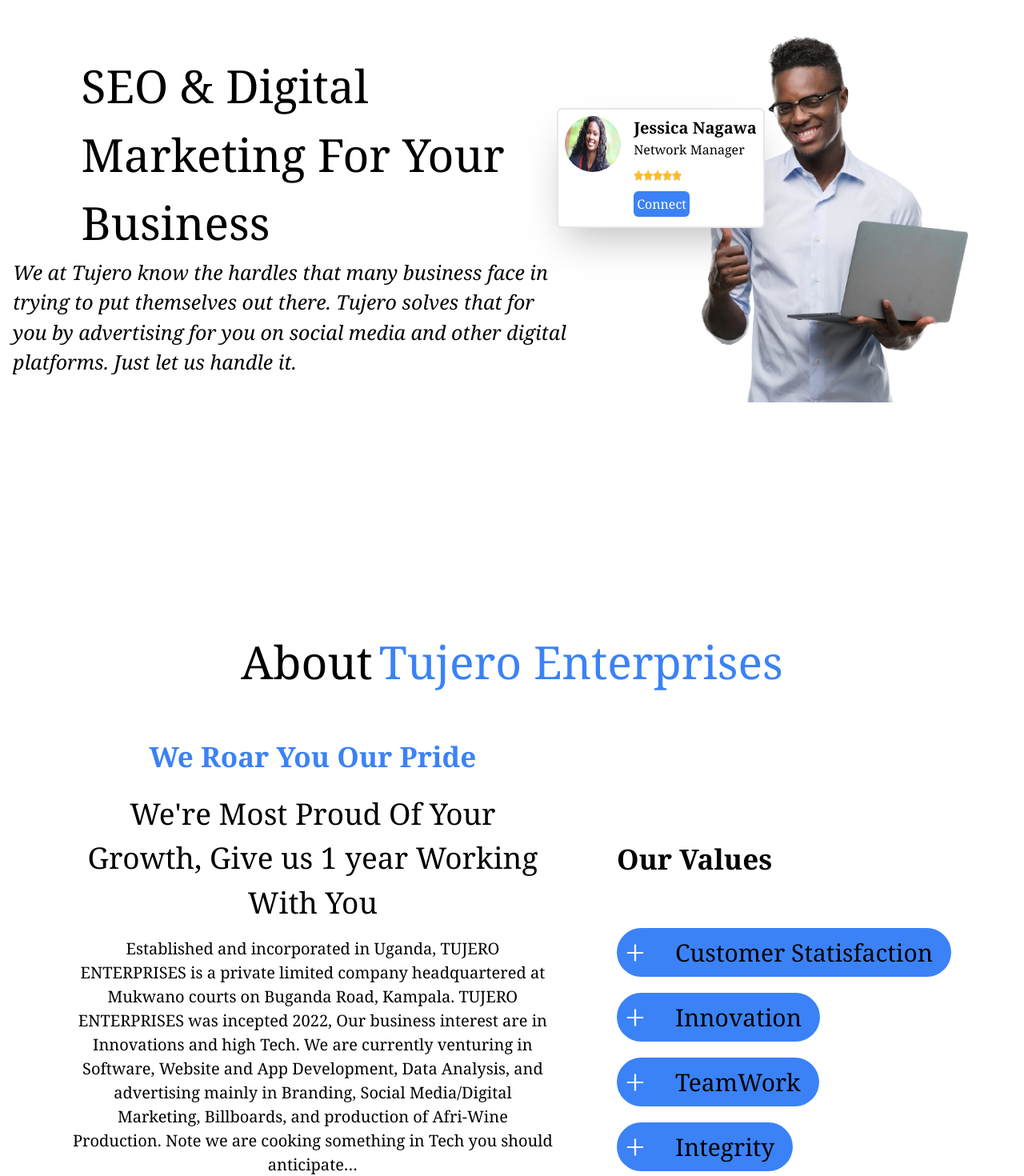
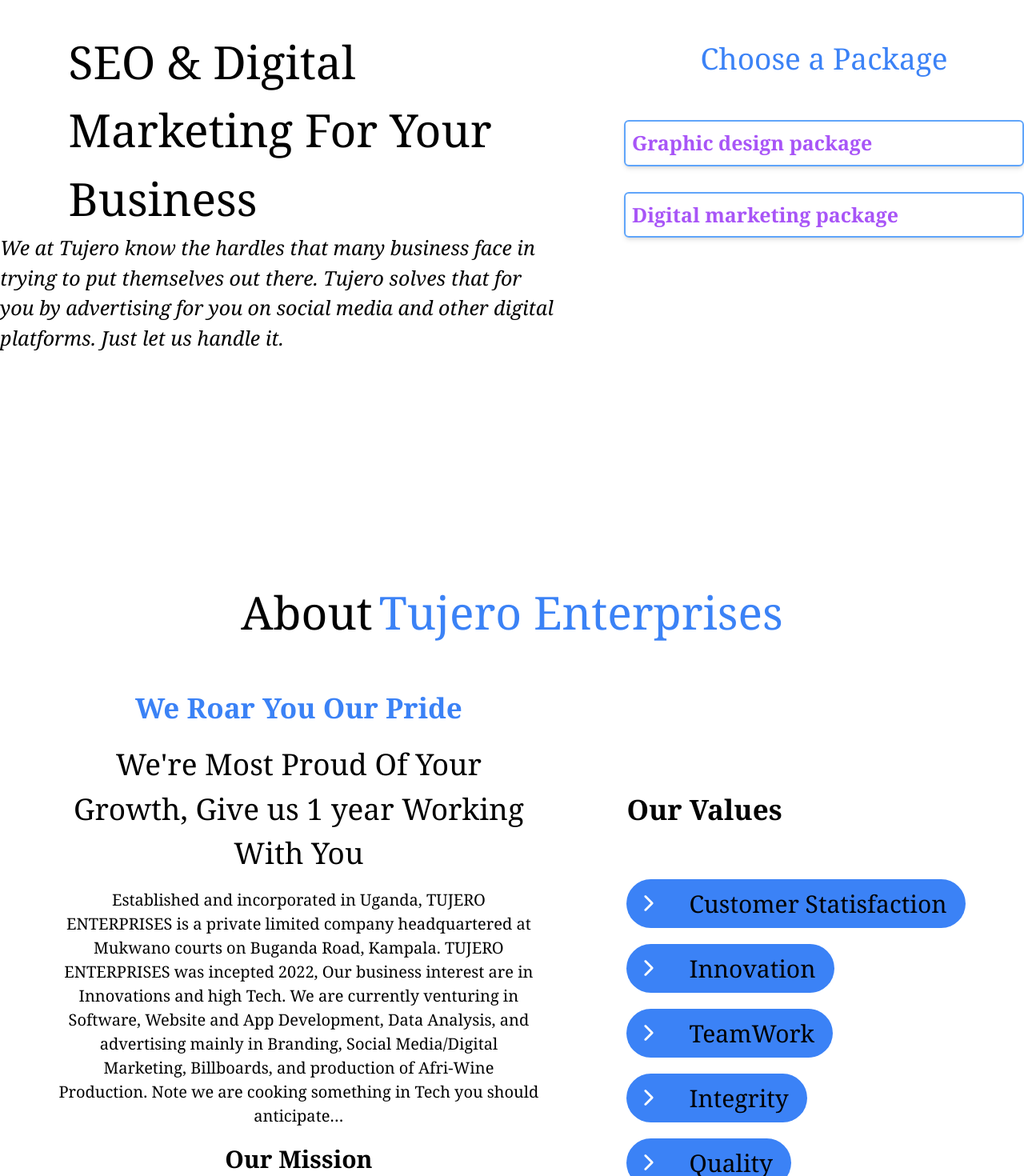
Before and after one commit to Vladmir-dev/tujero2.0, a React (Vite) app: page / in a window 1280 px wide. Shown: the part 2520-3990 px from the top of the page at 80% size. Built offline with nearby package versions, Linux system fonts and the light colour scheme.

Commit message:
new changes

```diff
--- a/src/components/About.jsx
+++ b/src/components/About.jsx
@@ -3,6 +3,7 @@
 import about2 from "../assets/about2.jpeg"
 import about3 from "../assets/woman.jpg"
 import {AiOutlinePlus, AiOutlineMinus} from 'react-icons/ai'
+import {IoIosArrowForward, IoIosArrowDown} from 'react-icons/io'
 
 const About = () => {
 
@@ -54,13 +55,14 @@
           </div>
 
         </div>
-        <div className="flex flex-col md:mt-[-130px] mt-[-60px] font-serif gap-5 ">
+
+        <div className="flex flex-col md:mt-[-130px] mt-[-60px] ml-[30px] font-serif gap-5">
           <h1 className="md:text-[35px] md:text-start text-center text-[30px] font-bold">Our Values</h1>
           <div className="md:mt-[40px] mt-[20px] justify-start items-start flex gap-5 flex-col">
             {values.map((item, index) => (
               <div key={index} className="flex flex-col justtify-start items-start">
              <div onClick={()=>setShow(item.name)}  className="flex gap-5 bg-blue-500 duration-500 rounded-full p-2 justify-start items-center">
-                  {show === item.name ? <AiOutlineMinus style={{transition: 'opacity 0.5s ease-in-out'}} className="text-[30px] duration-500 text-white"/>: <AiOutlinePlus style={{transition: 'opacity 0.5s ease-in-out'}}  className="text-[30px] text-white"/> }
+                  {show === item.name ? <IoIosArrowDown style={{transition: 'opacity 0.5s ease-in-out'}} className="ml-[5px] text-[30px] duration-500 text-white"/>: <IoIosArrowForward style={{transition: 'opacity 0.5s ease-in-out'}}  className="ml-[5px] text-[30px] text-white"/> }
               <h1 className="md:text-[30px] text-[25px] px-[15px]">{item.name}</h1>
             </div>
                 {show === item.name && (
--- a/src/components/ICT.jsx
+++ b/src/components/ICT.jsx
@@ -13,29 +13,55 @@
     setSelectedPackage(packageType);
   };
 
- const packages = [
+  const packages = [
     {
       type: 'A',
       name: 'Static website package',
-      description: 'This package offers a simple and basic website with up to 5 pages, basic SEO, social media integration, a free domain and hosting for one year, and 3 months website support and maintenance from publication of the site.',
+      description: [
+        {item:'This package offers a simple and basic website with up to 5 pages'},
+        {item:'basic SEO, social media integration'},
+        {item:'a free domain and hosting for one year'},
+        {item:'3 months website support and maintenance from publication of the site'}
+      ],
       price: 650000,
     },
     {
       type: 'B',
       name: 'Professional website package',
-      description: 'This package offers a more advanced website with up to 10 pages, a beautiful website interface, a free CMS, SEO, a visitor or traffic counter, a photo gallery, a feedback form, a reservation form, and more.',
+      description: [
+        {item:'A more advanced website with up to 10 pages'},
+        {item:'A beautiful website interface'},
+        {item:'A free CMS'},
+        {item:'SEO'},
+        {item:'A visitor or traffic counter'},
+        {item:'A photo gallery'}, {item:'a feedback form'},
+        {item:'A reservation form, and more.'}
+      ],
       price: 950000,
     },
     {
       type: 'C',
       name: 'Corporate website package',
-      description: 'This package offers a comprehensive website with up to 15 pages, all in “B”, a custom logo design if needed, a blog and a YouTube video integration if required or needed, an events calendar system, a file upload system, and more.',
+      description: [
+        {item:'A comprehensive website with up to 15 pages'},
+        {item:'all in “Professional website package”'},
+        {item:'A custom logo design if needed'},
+        {item:'A blog and a YouTube video integration if required or needed'},
+        {item:'An events calendar system'},
+        {item:'A file upload system, and more.'}
+      ],
       price: 1750000,
     },
     {
       type: 'D',
       name: 'E-commerce website package',
-      description: 'This package offers a fully functional online store with unlimited products and categories, all in “C”, a shopping cart system, a payment gateway integration, an inventory management system where required, and more.',
+      description: [
+        {item:'A fully functional online store with unlimited products and categories'},
+        {item:'All in “Corporate website package”'},
+        {item:'A shopping cart system'},
+        {item:'A payment gateway integration'},
+        {item:'An inventory management system where required, and more.'}
+      ],
       price: 3500000,
     },
   ];
@@ -43,7 +69,7 @@
   return (
     <div className="flex justify-center w-full  mt-[70px] p-4 gap-20 items-start">
       <div className="hidden md:block md:w-[500px]">
-       <Pricing />
+       <Pricing packages={packages}/>
       </div>
 
         <div className="flex justify-center items-center  h-full p-4">
--- a/src/components/Marketing.jsx
+++ b/src/components/Marketing.jsx
@@ -1,19 +1,45 @@
 import React from 'react'
 import person from '../assets/person.png'
 import Card from './Card'
+import Pricing from './Pricing'
 
 const Marketing = () => {
+
+ const packages = [
+
+    {
+      type: 'B',
+      name: 'Graphic design package',
+      description: [
+        {item:'Logo design and Business card design (100 Paper Business cards) 110,000 UGX'},
+        {item:'Flyer and Social media banner design.The fee is 450,000 UGX depending on the complexity and number of designs.'},
+      ],
+      price: 950000,
+    },
+    {
+      type: 'A',
+      name: 'Digital marketing package',
+      description: [
+        {item:'basic digital marketing services'},
+        {item:'Social media marketing'},
+        {item:'Email marketing'},
+        {item:'Content Creation and marketing'},
+        {item:'SEO (search engine optimization)'}
+      ],
+      price: 'The Fee ranges from 500,000 to 1,000,000 UGX per month depending on the scope and duration of the campaign',
+    },
+  ];
+
   return (
-    <div id="marketing" className="md:mt-[160px] mt-[50px] p-4 mb-[50px] flex gap-20 justify-center items-center">
+    <div id="marketing" className="md:mt-[160px] mt-[50px] p-4 mb-[50px] flex gap-20 justify-center items-start">
       <div className="inline-block place-items-center">
         <h1 className="text-[57px] text-center md:text-start">SEO & Digital <br/> Marketing For Your<br/> Business</h1>
         <p className="text-[25px] text-center md:text-start md:w-[700px] italic">We at Tujero know the hardles that many business face in trying to put themselves out there.
         Tujero solves that for you by advertising for you on social media and other digital platforms. Just let us handle it.
         </p>
       </div>
-      <div className="md:block hidden">
-        <Card />
-        <img src={person} alt="person"/>
+      <div className="md:block hidden md:w-[500px]">
+        <Pricing packages={packages}/>
       </div>
     </div>
   )
--- a/src/components/Pricing.jsx
+++ b/src/components/Pricing.jsx
@@ -1,65 +1,14 @@
 import React, {useState} from 'react'
 import {IoIosCheckmarkCircle} from 'react-icons/io'
 
-const Pricing = () => {
+const Pricing = ({packages}) => {
    const [selectedPackage, setSelectedPackage] = useState(null);
 
   const handlePackageSelect = (packageType) => {
     setSelectedPackage(packageType);
   };
 
-  const packages = [
-    {
-      type: 'A',
-      name: 'Static website package',
-      description: [
-        {item:'This package offers a simple and basic website with up to 5 pages'},
-        {item:'basic SEO, social media integration'},
-        {item:'a free domain and hosting for one year'},
-        {item:'3 months website support and maintenance from publication of the site'}
-      ],
-      price: 650000,
-    },
-    {
-      type: 'B',
-      name: 'Professional website package',
-      description: [
-        {item:'A more advanced website with up to 10 pages'},
-        {item:'A beautiful website interface'},
-        {item:'A free CMS'},
-        {item:'SEO'},
-        {item:'A visitor or traffic counter'},
-        {item:'A photo gallery'}, {item:'a feedback form'},
-        {item:'A reservation form, and more.'}
-      ],
-      price: 950000,
-    },
-    {
-      type: 'C',
-      name: 'Corporate website package',
-      description: [
-        {item:'A comprehensive website with up to 15 pages'},
-        {item:'all in “Professional website package”'},
-        {item:'A custom logo design if needed'},
-        {item:'A blog and a YouTube video integration if required or needed'},
-        {item:'An events calendar system'},
-        {item:'A file upload system, and more.'}
-      ],
-      price: 1750000,
-    },
-    {
-      type: 'D',
-      name: 'E-commerce website package',
-      description: [
-        {item:'A fully functional online store with unlimited products and categories'},
-        {item:'All in “Corporate website package”'},
-        {item:'A shopping cart system'},
-        {item:'A payment gateway integration'},
-        {item:'An inventory management system where required, and more.'}
-      ],
-      price: 3500000,
-    },
-  ];
+
 
   return (
     <div>
```
